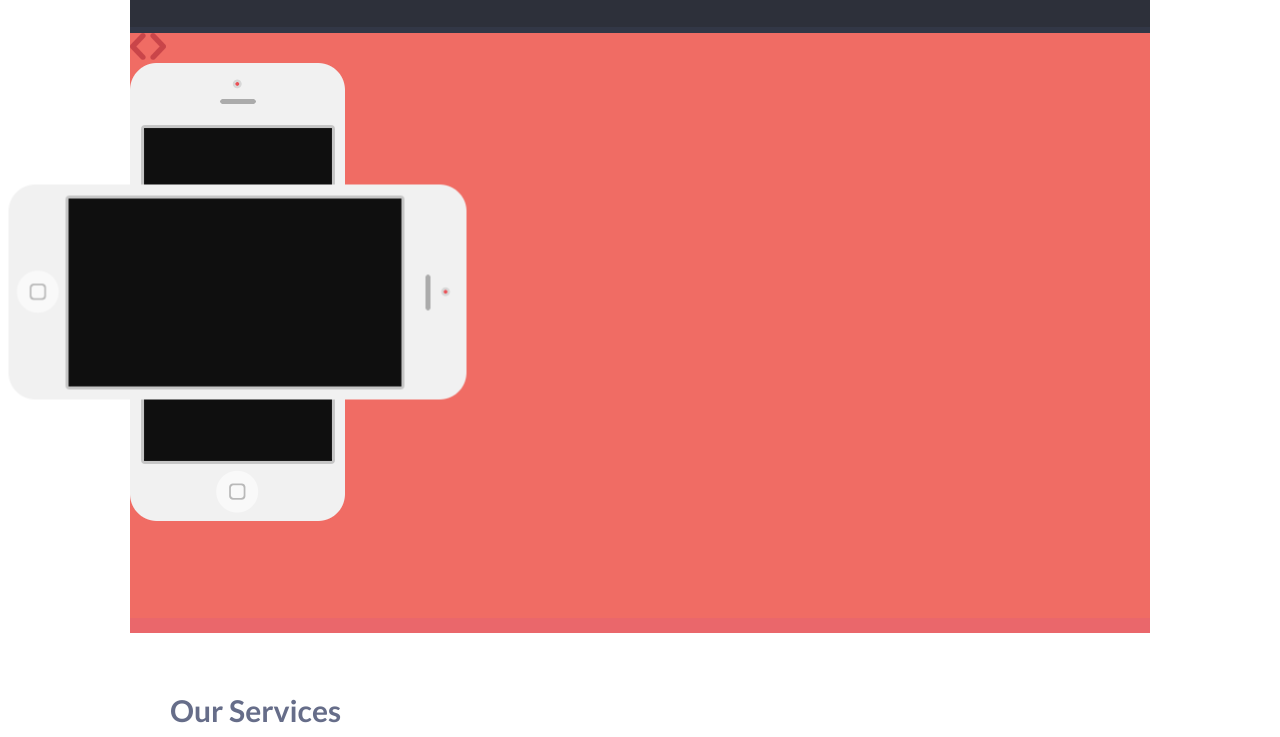
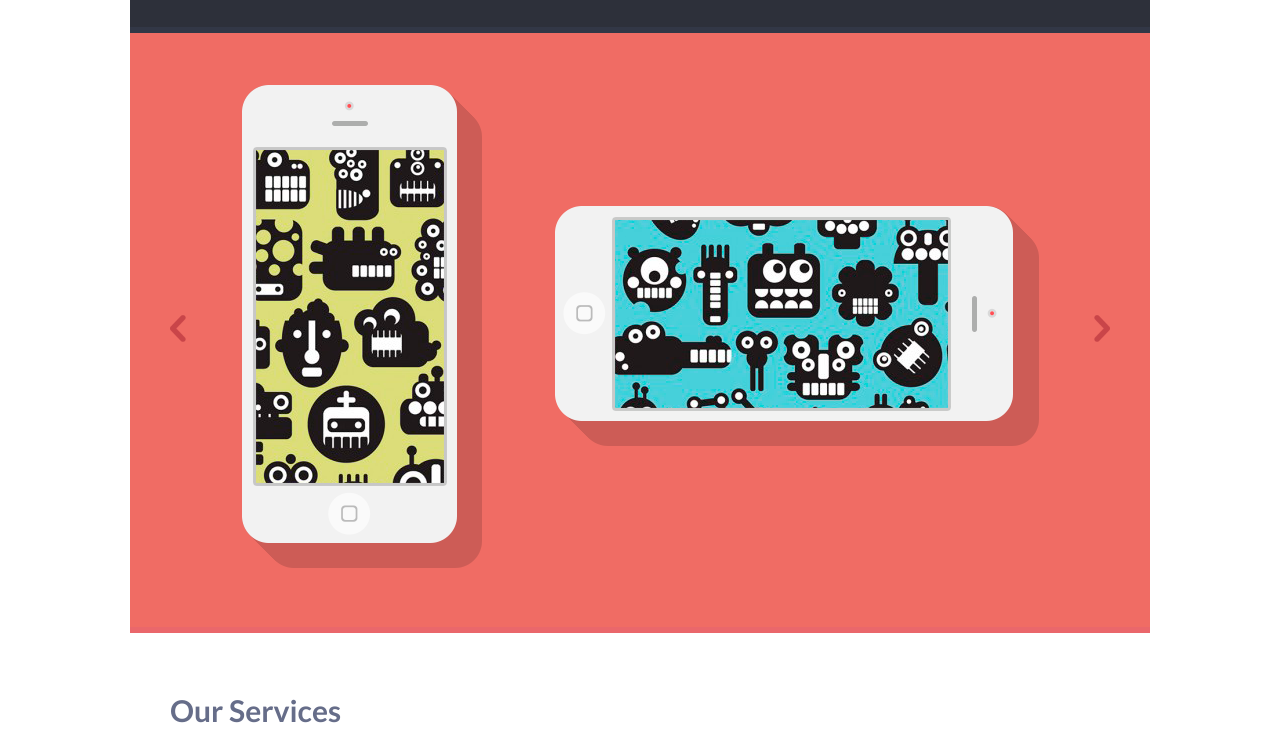
Before and after one commit to CharlieBlbl/singolo, a plain HTML site: page index.html in a window 1280 px wide. Shown: the part 63-800 px from the top of the page. Drawn offline with nearby package versions, Linux system fonts and the light colour scheme.

Commit message:
feat: add changes to main section

```diff
--- a/index.html
+++ b/index.html
@@ -30,14 +30,18 @@
   </header>
   <main>
       <article class="slider">
-        <img src="./assets/images/chev1.png">
-        <div class="iphonever">
-          <img src="./assets/images/iphone.png">
+        <div class="chev chev-left">
+          <img src="./assets/images/chev1.png">
         </div>
-        <div class="iphonegor">
-          <img src="./assets/images/iphone.png">
+        <div class="iphone-ver">
+          <img src="./assets/images/iphone1.png">
         </div>
-        <img src="./assets/images/chev2.png">
+        <div class="iphone-hor">
+          <img src="./assets/images/iphone2.png">
+        </div>
+        <div class="chev chev-right">
+          <img src="./assets/images/chev2.png">
+        </div>
       </article>
   </main>
     <div class="services">
--- a/style.css
+++ b/style.css
@@ -66,10 +66,13 @@ header {
 	color: #ffffff;
 	text-align: center;
 	text-decoration: none;
+
+
 }
 
 .navbar-item a:hover {
 	color: #f06c64;
+
 }
 
 .logo{
@@ -93,10 +96,17 @@ header {
 	width: 100%;
 	background-color:#F06C64;
 	background-size: cover;
-	border-bottom: 15px solid #ea676b;
+	border-bottom: 6px solid #ea676b;
+	position: relative;
+	display: flex;
+	justify-content: space-between;
+	align-items: center;
 }
 
-.iphonever{
+
+
+
+.iphone-ver{
 	position: absolute;
 	opacity: 1;
 	visibility: visible;
@@ -105,16 +115,36 @@ header {
 	background-repeat: repeat-x repeat-y;
 	width: 215px;
 	height: 458px;
-
+	top: 52px;
+	left: 112px;
 }
 
-.iphonegor{
+.iphone-hor{
 	position: absolute;
 	opacity: 1;
 	visibility: visible;
-	transform: rotate(90deg);
+	transform: rotate(90);
 	width: 215px;
 	height: 458px;
+	top: 173px;
+	left: 425px;
+}
+
+.chev{
+
+	cursor: pointer;
+}
+
+.chev:hover{
+	opacity: 0.6 ;
+}
+
+.chev-left{
+	margin-left: 40px;
+}
+
+.chev-right{
+	margin-right: 40px;
 }
 
 /* services styles */
@@ -192,25 +222,7 @@ header {
 
 }
 
-/* .services-items li{
-	width: 219px;
-	height: 128px;
-	font-size: 12px;
-	line-height: 22px;
-	color: #767e9e;
-	font-family: 'Lato-Bold';
-	font-weight: 400;
-	text-align: left;
-}
 
-.services-items p{
-	font-size: 18px;
-	line-height: 18px;
-	color: #666d89;
-	font-family: "Lato";
-	font-weight: 900;
-	text-align: left;
-} */
 
 
 @media (max-width: 800px){
```
Also changed, not shown: assets/images/iphone1.png (added), assets/images/iphone2.png (added).
